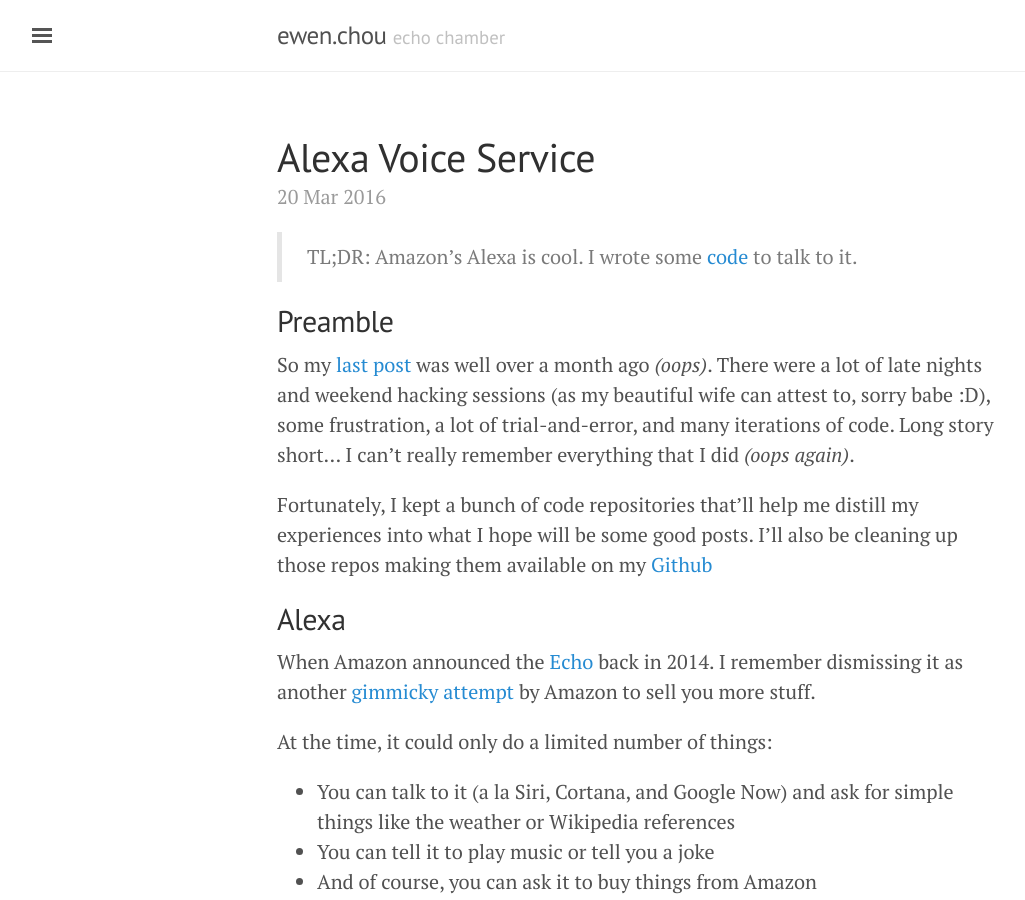
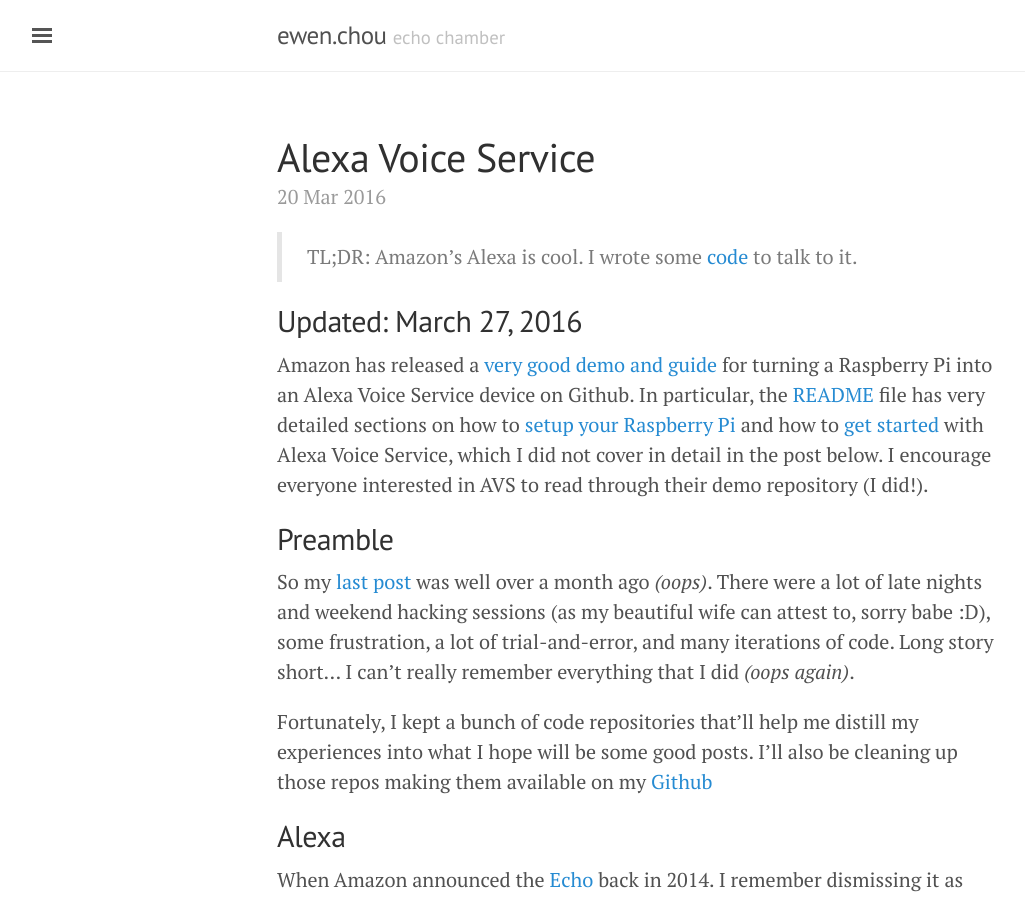
Before and after one commit to ewenchou/ewenchou.github.io, a Jekyll site: the page built from _posts/2016-03-20-alexa-voice-service.md, in a window 1280 px wide and 900 px high. Shown: the whole window, without its empty margins (3-1028 px from the left). Built offline with Jekyll 4.4.1, drawn with Linux system fonts in a browser that asks for light colours; nearby versions of some CDN libraries.

Commit message:
Update AVS post with Amazon gh demo repo info

```diff
--- a/_posts/2016-03-20-alexa-voice-service.md
+++ b/_posts/2016-03-20-alexa-voice-service.md
@@ -5,6 +5,10 @@
 tags: alexa github
 ---
   > TL;DR: Amazon's Alexa is cool. I wrote some [code](https://github.com/ewenchou/alexa-client) to talk to it.
+
+## Updated: March 27, 2016
+
+Amazon has released a [very good demo and guide](https://github.com/amzn/alexa-avs-raspberry-pi) for turning a Raspberry Pi into an Alexa Voice Service device on Github. In particular, the  [README](https://github.com/amzn/alexa-avs-raspberry-pi/blob/master/README.md) file has very detailed sections on how to [setup your Raspberry Pi](https://github.com/amzn/alexa-avs-raspberry-pi/blob/master/README.md#0---setting-up-the-raspberry-pi) and how to [get started](https://github.com/amzn/alexa-avs-raspberry-pi/blob/master/README.md#3---getting-started-with-alexa-voice-service) with Alexa Voice Service, which I did not cover in detail in the post below. I encourage everyone interested in AVS to read through their demo repository (I did!).
 
 ## Preamble
 
```
